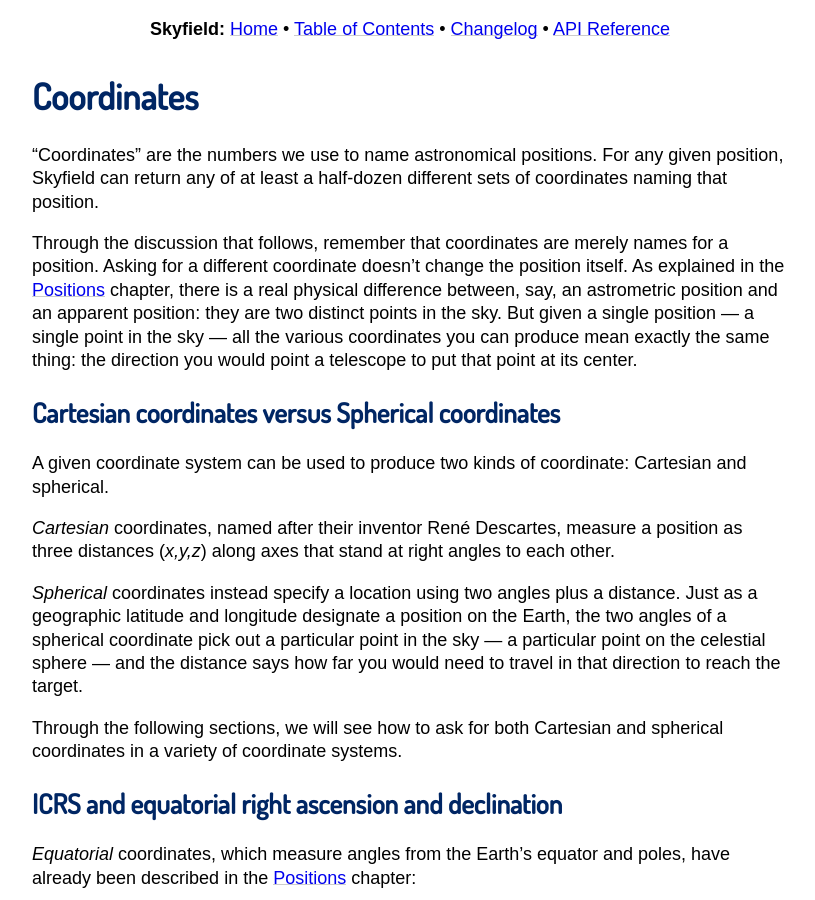
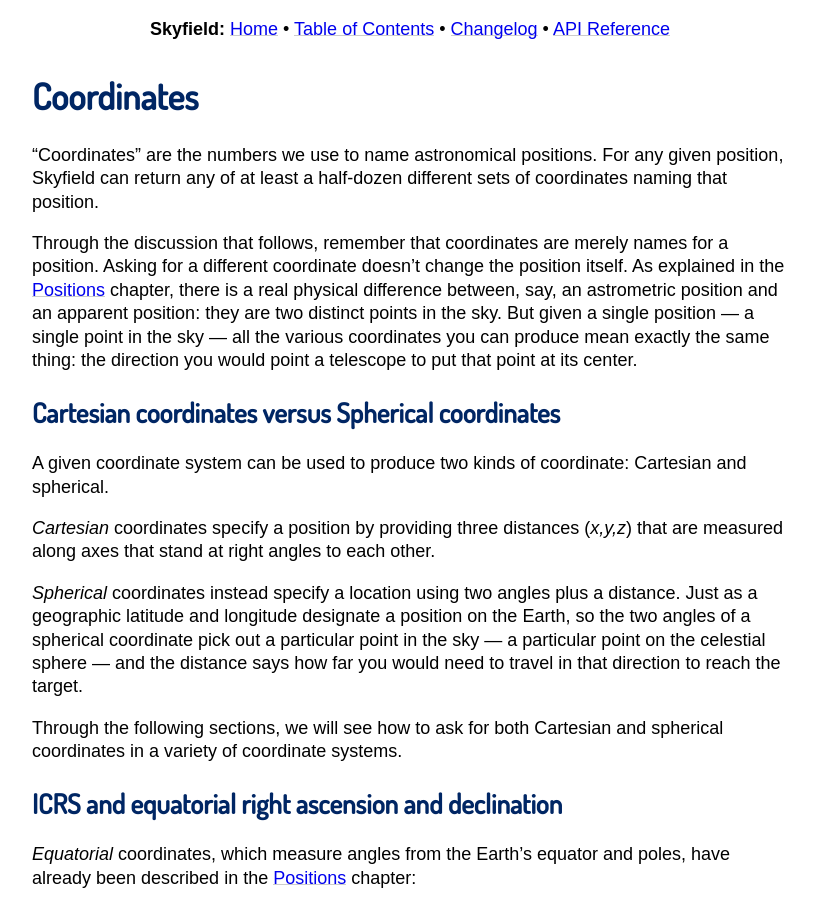
Before and after one commit to skyfielders/python-skyfield, a Sphinx documentation site: the page built from skyfield/documentation/coordinates.rst, in a window 1280 px wide and 900 px high. Shown: the whole window, without its empty margins (230-1045 px from the left). Built offline with Sphinx 7.4.7, drawn with Linux system fonts in a browser that asks for light colours; some web fonts are replaced.

Commit message:
Remove mention of René, to avoid rebuilding font

```diff
--- a/skyfield/documentation/coordinates.rst
+++ b/skyfield/documentation/coordinates.rst
@@ -29,16 +29,15 @@ A given coordinate system can be used to produce
 two kinds of coordinate:
 Cartesian and spherical.
 
-*Cartesian* coordinates,
-named after their inventor René Descartes,
-measure a position as three distances |xyz|
-along axes that stand at right angles to each other.
+*Cartesian* coordinates
+specify a position by providing three distances |xyz|
+that are measured along axes that stand at right angles to each other.
 
 *Spherical* coordinates instead specify a location
 using two angles plus a distance.
 Just as a geographic latitude and longitude
 designate a position on the Earth,
-the two angles of a spherical coordinate
+so the two angles of a spherical coordinate
 pick out a particular point in the sky —
 a particular point on the celestial sphere —
 and the distance says how far you would need to travel in that direction
```
